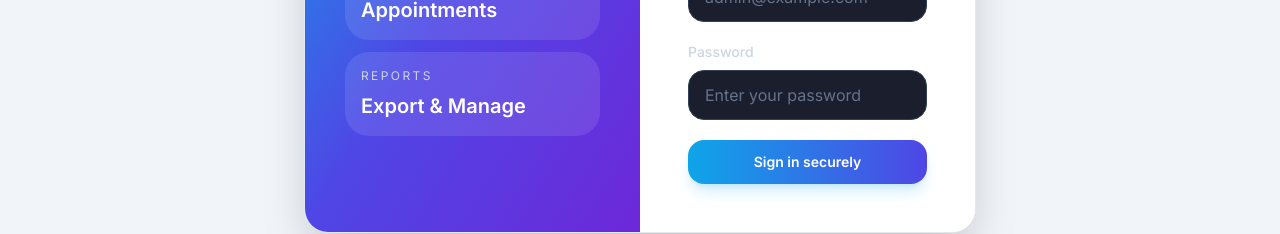
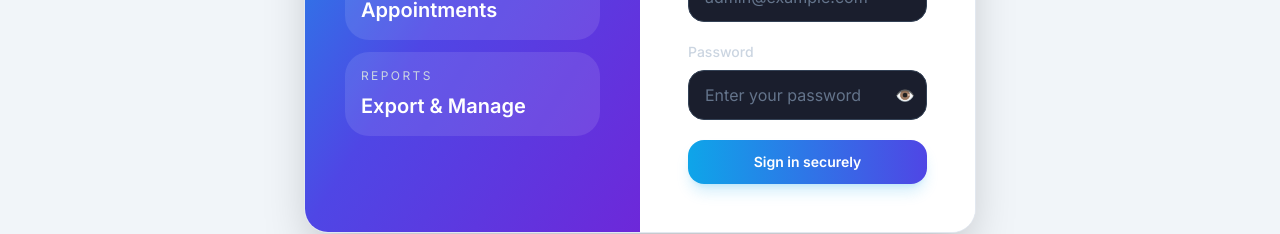
Before and after one commit to mohamedmoha747/MSM-DENTAL, a React (Create React App) app in the folder front-end/: page /admin in a window 1280 px wide. Shown: the part 436-670 px from the top of the page. Built offline with nearby package versions, Linux system fonts and the light colour scheme.

Commit message:
hideandshow

```diff
--- a/front-end/src/components/Admin.js
+++ b/front-end/src/components/Admin.js
@@ -12,6 +12,7 @@ const Admin = () => {
   });
   const [email, setEmail] = useState('');
   const [password, setPassword] = useState('');
+  const [showPassword, setShowPassword] = useState(false);
   const [errorMessage, setErrorMessage] = useState('');
   const [authenticated, setAuthenticated] = useState(false);
   const [loading, setLoading] = useState(false);
@@ -38,7 +39,7 @@ const Admin = () => {
     const validEmail = 'msm@dentalclinic.com';
     const validPassword = 'msm17986655@';
 
-    if (email.trim().toLowerCase() === validEmail && password === validPassword) {
+    if (email.trim().toLowerCase() === validEmail && password.trim() === validPassword) {
       setAuthenticated(true);
       setErrorMessage('');
       fetchAppointments(1);
@@ -260,14 +261,23 @@ const Admin = () => {
                 </div>
                 <div>
                   <label className="block text-sm font-medium text-slate-300 mb-2">Password</label>
+                  <div className="relative">
                     <input
-                    type="password"
+                      type={showPassword ? "text" : "password"}
                       placeholder="Enter your password"
                       value={password}
                       onChange={(e) => setPassword(e.target.value)}
                       onKeyPress={(e) => e.key === 'Enter' && handleLogin()}
-                    className="w-full rounded-2xl border border-slate-700 bg-slate-950/90 px-4 py-3 text-white placeholder:text-slate-500 focus:border-sky-400 focus:outline-none focus:ring-2 focus:ring-sky-400/20 transition"
+                      className="w-full rounded-2xl border border-slate-700 bg-slate-950/90 px-4 py-3 pr-12 text-white placeholder:text-slate-500 focus:border-sky-400 focus:outline-none focus:ring-2 focus:ring-sky-400/20 transition"
                     />
+                    <button
+                      type="button"
+                      onClick={() => setShowPassword(!showPassword)}
+                      className="absolute inset-y-0 right-0 pr-3 flex items-center text-slate-400 hover:text-slate-200"
+                    >
+                      {showPassword ? '🙈' : '👁️'}
+                    </button>
+                  </div>
                 </div>
                 {errorMessage && (
                   <p className="text-sm text-rose-400">{errorMessage}</p>
```
Lines whose indentation alone changed are shown as unchanged.
